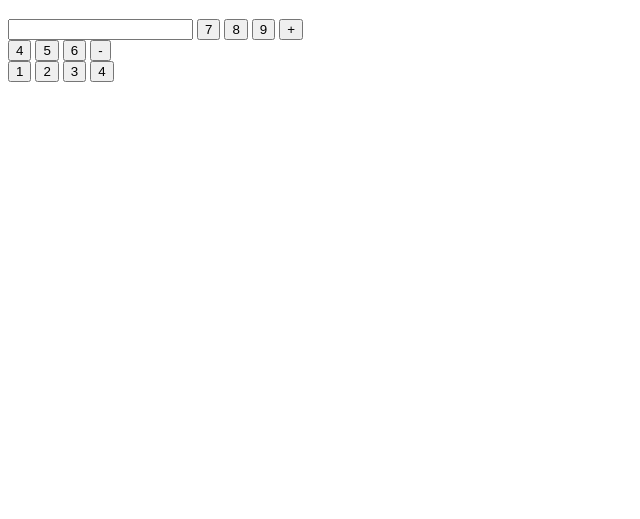
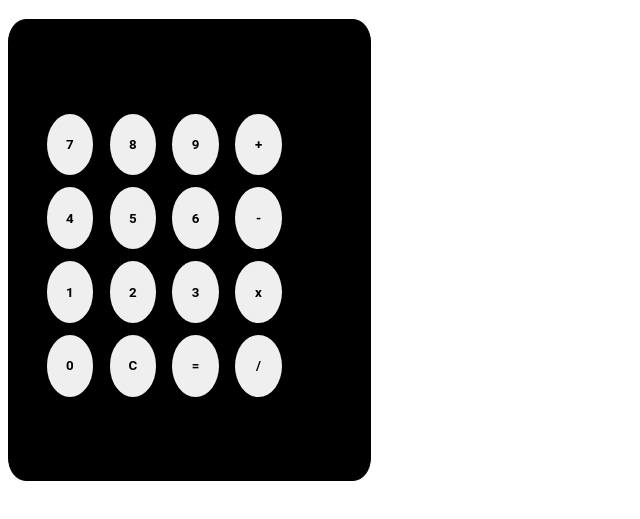
Before and after one commit to imrenember/CALCULADORA-BASICA, a plain HTML site: page index.html in a window 1280 px wide. Shown: the part 61-580 px from the top of the page, without its empty margins (0-640 px from the left). Drawn offline with Linux system fonts and the light colour scheme.

Commit message:
Diseño y colores

```diff
--- a/index.html
+++ b/index.html
@@ -4,28 +4,39 @@
     <meta charset="UTF-8">
     <meta name="viewport" content="width=device-width, initial-scale=1.0">
     <title>Calculadora Basica</title>
+    <link rel="stylesheet" href="style.css">
 </head>
 <body>
    <header>
     <h1>Calculadora</h1>
    </header>
    <nav id="App">
-    <form name="calculator"></form>
-    <input type="textfield" name="answer" value="" autocomplete="off" readonly>
-    <input type="button" value="7">
-    <input type="button" value="8">
-    <input type="button" value="9">
-    <input type="button" value="+">
-    <br>
-    <input type="button" value="4">
-    <input type="button" value="5">
-    <input type="button" value="6">
-    <input type="button" value="-">
-    <br>
-    <input type="button" value="1">
-    <input type="button" value="2">
-    <input type="button" value="3">
-    <input type="button" value="4">
+    <form name="calculator">
+
+        <input type="textfield" id="textfield" name="answer" value="" autocomplete="off" readonly>
+        <input type="button" class="graybutton" value="7" onclick="document.calculator.answer.value+='7'">
+        <input type="button" value="8" onclick="document.calculator.answer.value+='8'">
+        <input type="button" value="9" onclick="document.calculator.answer.value+='9'">
+        <input type="button" value="+" onclick="document.calculator.answer.value+='+'">
+        <br>
+        <input type="button" value="4" onclick="document.calculator.answer.value+='4'">
+        <input type="button" value="5" onclick="document.calculator.answer.value+='5'">
+        <input type="button" value="6" onclick="document.calculator.answer.value+='6'">
+        <input type="button" value="-" onclick="document.calculator.answer.value+='-'">
+        <br>
+        <input type="button" value="1" onclick="document.calculator.answer.value+='1'">
+        <input type="button" value="2" onclick="document.calculator.answer.value+='2'">
+        <input type="button" value="3" onclick="document.calculator.answer.value+='3'">
+        <input type="button" value="x" onclick="document.calculator.answer.value+='*'">
+         <br>
+        <input type="button" value="0" onclick="document.calculator.answer.value+='0'">
+        <input type="reset" value="C">
+        <input type="button" value="=" onclick="document.calculator.answer.value=eval(document.calculator.answer.value)">
+        <input type="button" value="/" onclick="document.calculator.answer.value+='/'">
+
+
+    </form>
+
 
    </nav>
 </body>
--- a/style.css
+++ b/style.css
@@ -0,0 +1,63 @@
+#App{
+    padding: 2%;
+    height: 410px;
+    width: 310px;
+    border: 1px solid black;
+    border-radius: 5%;
+    color: white;
+    background-color: black;
+    justify-content: center;
+
+}
+
+#App form{
+    height:100%;
+    width: 100%;
+    background-color: rgb(0, 0, 0);
+    padding: 0;
+    margin: 2%;
+    justify-content: center;
+
+
+}
+
+ #App form input[type=textfield] {
+ width: 90%;
+ height: 25px;
+ cursor: default;
+ font-family: 'Roboto', sans-serif;
+ background-color: rgb(0, 0, 0);
+ color: rgb(255, 255, 255);
+ padding: 5%;
+ text-align: right;
+ font-size: 50px;
+ border: 0;
+ outline: none;
+
+}
+#App input[type=button],[type=reset] {
+
+    cursor: pointer;
+    font-family: 'Roboto', sans-serif;
+    font-weight: bold;
+    width: 15%;
+    height: 15%;
+
+    color: black;
+    padding: 5%;
+    text-align: center;
+    font-size: px;
+    border: 0;
+    border-radius: 100%;
+    margin: 2%;
+    justify-content: center;
+    display: flexbox;
+
+   }
+
+
+/* {.graybutton{
+    border-radius: 5px;
+    background-color: gray;
+} */
+}
```
